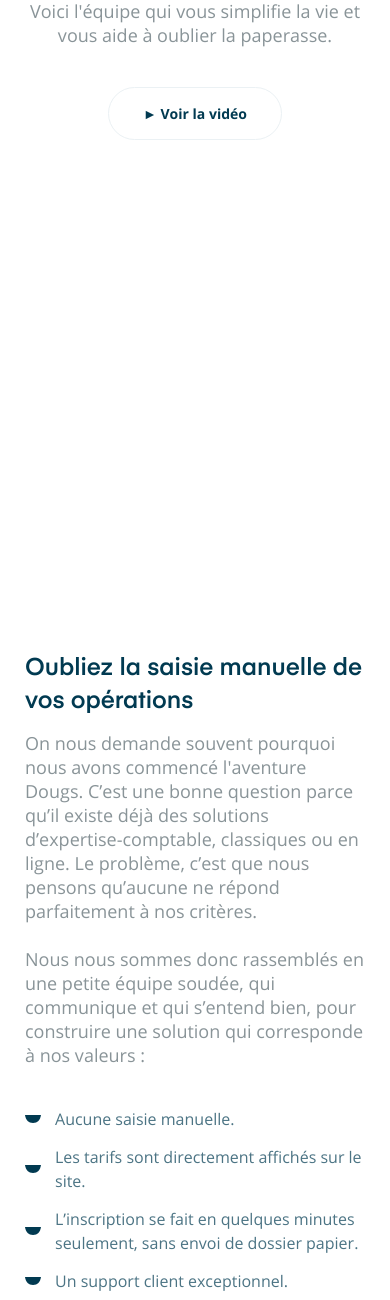
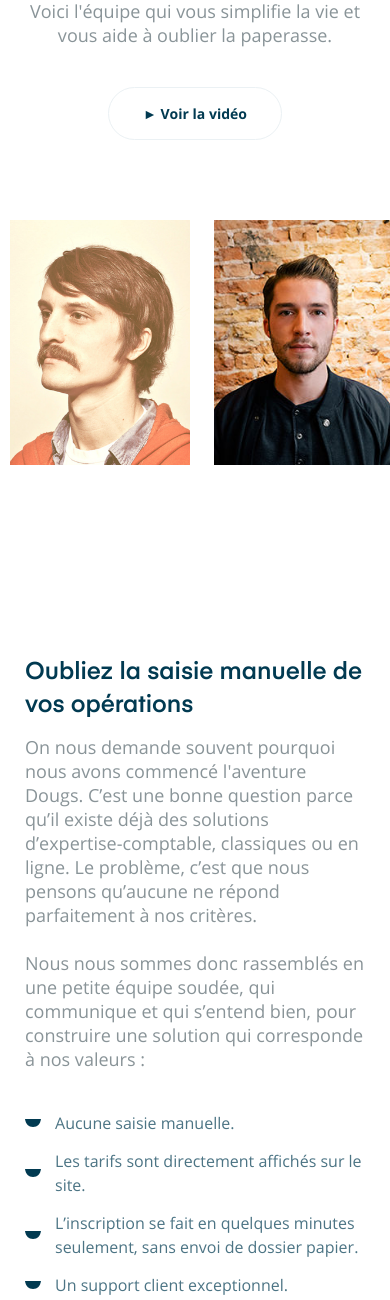
Before and after one commit to leonardchalvet/Dougs, a PHP site: page /team.php in a window 390 px wide. Shown: the part 229-1529 px from the top of the page. Run offline with PHP 8.4, Linux system fonts and the light colour scheme.

Commit message:
Ajout photo team responsive

```diff
--- a/style/team.scss
+++ b/style/team.scss
@@ -242,13 +242,15 @@
 		content: none;
 	}
 	#section-team .wrapper {
-		flex-wrap: nowrap;
+		white-space: nowrap;
+		display: initial;
 	}
 	#section-team .wrapper .item {
 		margin-left: 10px;
 		margin-right: 10px;
 		width: 180px;
 		height: 245px;
+		display: inline-block;
 	}
 	#section-team .wrapper .item .pp {
 		width: 100%;
```
Also changed, not shown: style/team.css.
